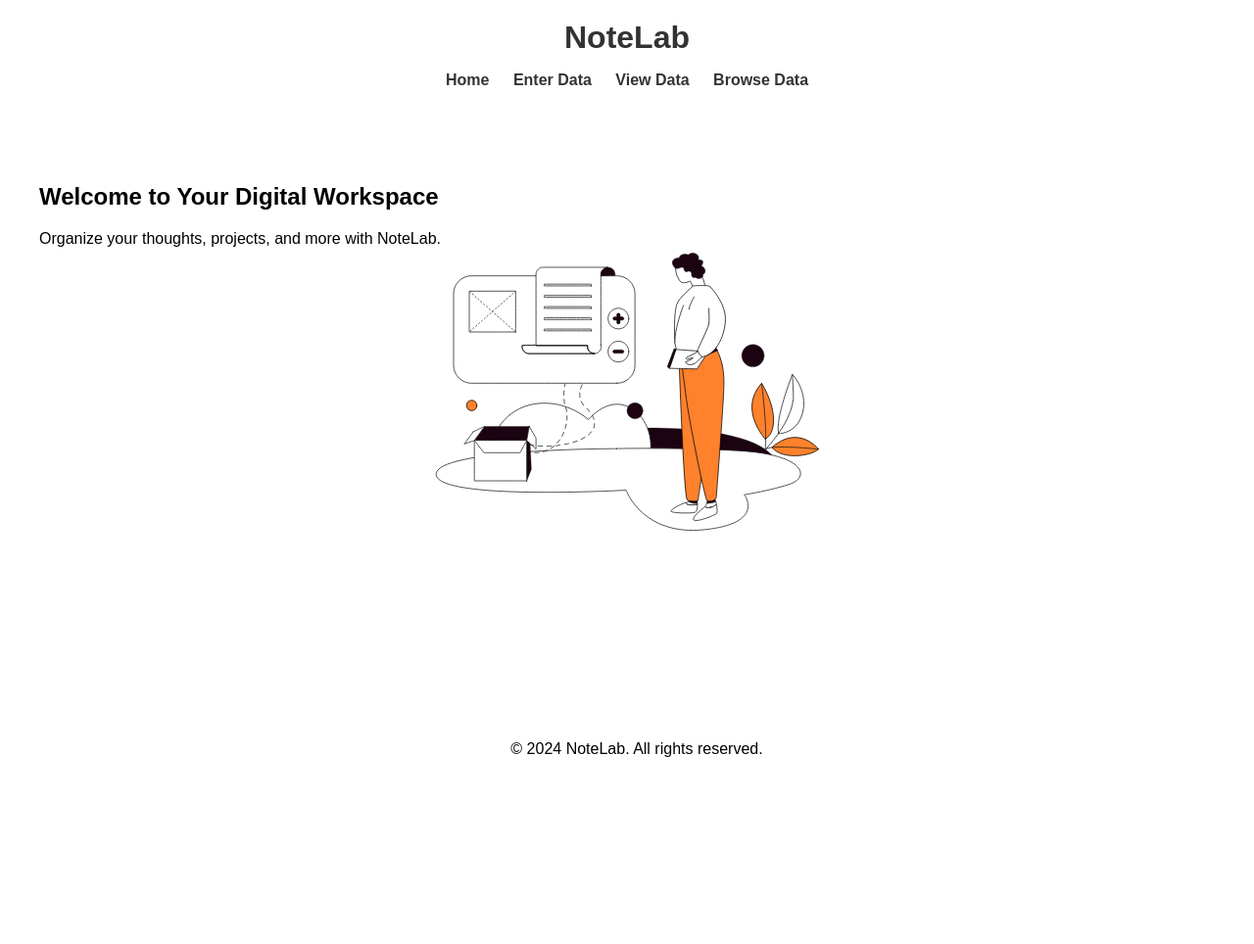
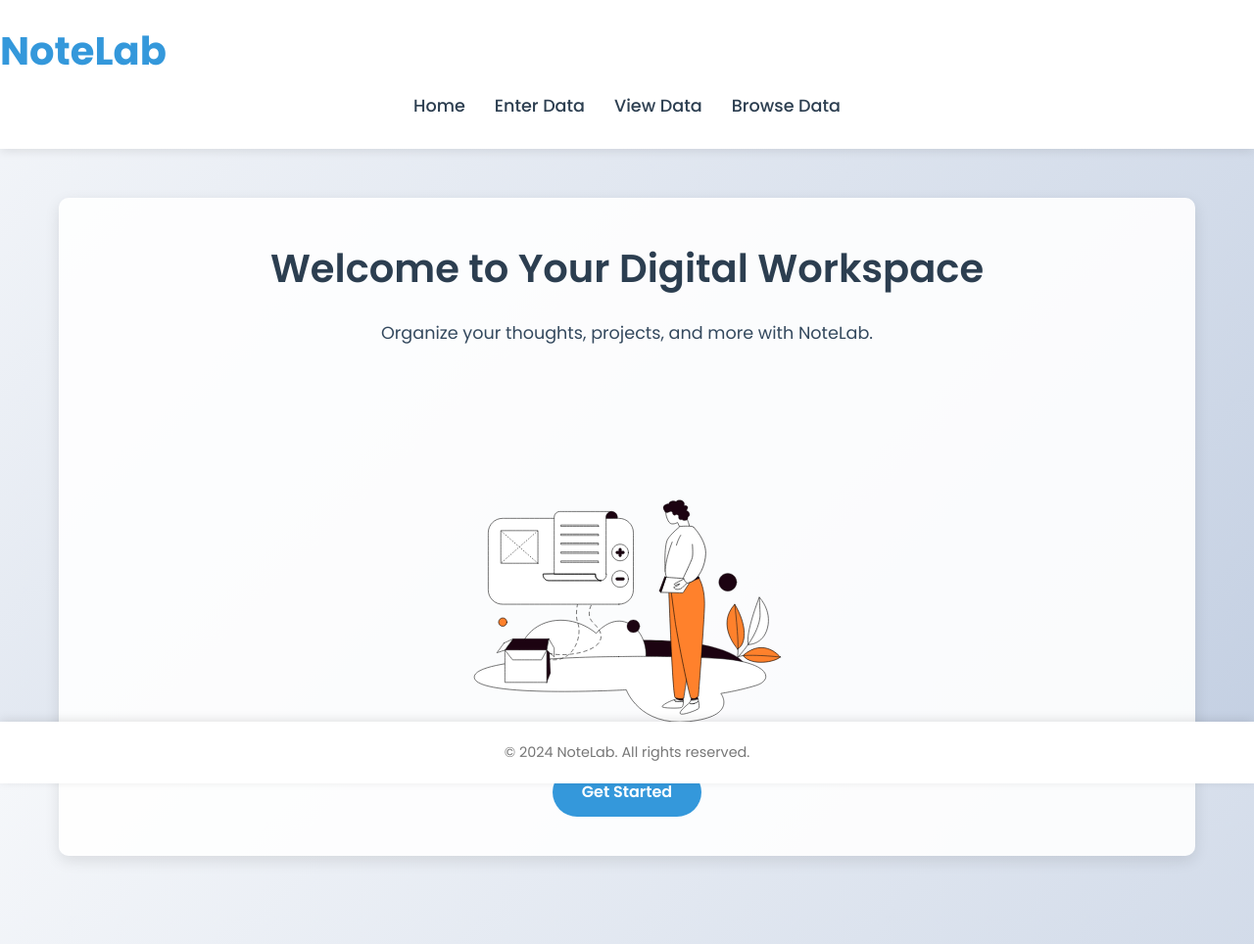
Before and after one commit to epeltz33/NoteLab, a plain HTML site: page client/notelab.html in a window 1280 px wide. Shown: the whole page at 98% size. Before the commit the page ends 800 px from the top, so only its background shows below. Drawn offline with nearby package versions, Linux system fonts and the light colour scheme.

Commit message:
Assignment2.2

```diff
--- a/client/css/styles.css
+++ b/client/css/styles.css
@@ -1,60 +1,254 @@
 body {
-    font-family: Arial, sans-serif;
+    font-family: 'Poppins', sans-serif;
     margin: 0;
     padding: 0;
+    background: linear-gradient(135deg, #f5f7fa 0%, #c3cfe2 100%);
     background-size: cover;
     background-attachment: fixed;
+    color: #333;
+    line-height: 1.6;
+}
+/* Global Styles */
+* {
+    box-sizing: border-box;
+    margin: 0;
+    padding: 0;
+}
+
+/* Typography */
+h2 {
+    font-size: 2.2rem;
+    font-weight: 600;
+    color: #2c3e50;
+    margin-bottom: 20px;
+}
+
+p {
+    font-size: 1rem;
+    color: #34495e;
+    margin-bottom: 15px;
+}
+
+/* Layout */
+main {
+    padding: 60px 0;
+}
+
+section {
+    background-color: rgba(255, 255, 255, 0.9);
+    border-radius: 10px;
+    box-shadow: 0 5px 15px rgba(0, 0, 0, 0.1);
+    padding: 40px;
+    margin-bottom: 40px;
+    transition: transform 0.3s ease, box-shadow 0.3s ease;
+}
+
+section:hover {
+    transform: translateY(-5px);
+    box-shadow: 0 8px 20px rgba(0, 0, 0, 0.15);
+}
+
+/* Buttons */
+.cta-button {
+    display: inline-block;
+    background-color: #3498db;
+    color: #ffffff;
+    padding: 12px 24px;
+    border-radius: 30px;
+    text-decoration: none;
+    font-weight: 500;
+    transition: background-color 0.3s ease, transform 0.2s ease;
+}
+
+.cta-button:hover {
+    background-color: #2980b9;
+    transform: scale(1.05);
+}
+
+/* Animations */
+@keyframes fadeIn {
+    from { opacity: 0; }
+    to { opacity: 2; }
+}
+
+#home {
+    animation: fadeIn 1s ease-out;
+}
+
+/* Responsive Design */
+@media (max-width: 768px) {
+    h1 {
+        font-size: 2rem;
+    }
+
+    h2 {
+        font-size: 1.8rem;
+    }
+
+    nav ul {
+        flex-direction: column;
+    }
+
+    nav ul li {
+        margin: 10px 0;
+    }
+}
+
+/* Custom Scrollbar */
+::-webkit-scrollbar {
+    width: 10px;
+}
+
+::-webkit-scrollbar-track {
+    background: #f1f1f1;
+}
+
+::-webkit-scrollbar-thumb {
+    background: #3498db;
+    border-radius: 5px;
+}
+
+::-webkit-scrollbar-thumb:hover {
+    background: #2980b9;
+}
+
+.container {
+    max-width: 1200px;
+    margin: 0 auto;
+    padding: 0 20px;
 }
 
 header {
-    background-color: rgba(255, 255, 255, 0.8);
-    padding: 20px;
-    text-align: center;
+    background-color: #ffffff;
+    box-shadow: 0 2px 10px rgba(0, 0, 0, 0.1);
+    padding: 20px 0;
+}
+
+header .container {
+    display: flex;
+    justify-content: space-between;
+    align-items: center;
 }
 
 h1 {
     margin: 0;
-    color: #333;
+    color: #3498db;
+    font-size: 2.5rem;
+    font-weight: 700;
+}
+
+h1 i {
+    margin-right: 10px;
 }
 
 nav ul {
     list-style-type: none;
     padding: 0;
+    display: flex;
 }
 
 nav ul li {
-    display: inline;
-    margin: 0 10px;
+    margin-left: 30px;
 }
 
 nav ul li a {
     text-decoration: none;
     color: #333;
-    font-weight: bold;
+    font-weight: 500;
+    transition: color 0.3s ease;
+}
+
+nav ul li a:hover {
+    color: #3498db;
+}
+
+nav ul li a i {
+    margin-right: 5px;
 }
 
 main {
-    padding: 20px;
-    background-color: rgba(255, 255, 255, 0.8);
-    margin: 20px;
-    border-radius: 5px;
+    padding: 50px 0;
+}
 
+#home {
+    text-align: center;
+    position: relative;
+}
+
+h2 {
+    font-size: 2.5rem;
+    margin-bottom: 20px;
+    color: #2c3e50;
+}
+
+p {
+    font-size: 1.1rem;
+    margin-bottom: 30px;
 }
 
 #lottie-container {
-  position: absolute;
-  top: 100px; /* Adjust this value to move it up or down */
-  left: 50%;
-  transform: translateX(-50%);
-  width: 500px;
-  height: 500px;
+    width: 400px;
+    height: 400px;
+    margin: 0 auto;
+}
+
+.cta-button {
+    display: inline-block;
+    background-color: #3498db;
+    color: #ffffff;
+    padding: 12px 30px;
+    border-radius: 30px;
+    text-decoration: none;
+    font-weight: 600;
+    transition: background-color 0.3s ease;
+}
+
+.cta-button:hover {
+    background-color: #2980b9;
 }
 
 footer {
     text-align: center;
-    padding: 10px;
-    background-color: rgba(255, 255, 255, 0.8);
+    padding: 20px 0;
+    background-color: #ffffff;
+    box-shadow: 0 -2px 10px rgba(0, 0, 0, 0.1);
     position: fixed;
     bottom: 0;
     width: 100%;
 }
+
+footer p {
+    margin: 0;
+    font-size: 0.9rem;
+    color: #777;
+}
+
+nav {
+    display: flex;
+    justify-content: center;
+    align-items: center;
+    padding: 10px 0;
+}
+
+nav ul {
+    display: flex;
+    list-style-type: none;
+    margin: 0;
+    padding: 0;
+}
+
+nav ul li {
+    margin: 0 15px;
+}
+
+nav ul li a {
+    text-decoration: none;
+    color: #2c3e50;
+    font-weight: 500;
+    font-size: 1.1rem;
+    transition: color 0.3s ease;
+}
+
+nav ul li a:hover {
+    color: #3498db;
+}
--- /dev/null
+++ b/client/css/view-data.css
@@ -0,0 +1,56 @@
+body {
+    font-family: 'Poppins', Arial, sans-serif;
+    line-height: 1.6;
+    margin: 0;
+    padding: 20px;
+    background-color: #f4f4f4;
+}
+
+h1 {
+    color: #333;
+    text-align: center;
+    margin-bottom: 20px;
+}
+
+nav {
+    margin-bottom: 20px;
+    text-align: center;
+}
+
+nav a {
+    margin-right: 15px;
+    text-decoration: none;
+    color: #007bff;
+    font-weight: 500;
+}
+
+nav a:hover {
+    color: #0056b3;
+}
+
+table {
+    width: 100%;
+    border-collapse: collapse;
+    background-color: #fff;
+    box-shadow: 0 0 20px rgba(0, 0, 0, 0.1);
+}
+
+th, td {
+    border: 1px solid #ddd;
+    padding: 12px;
+    text-align: left;
+}
+
+th {
+    background-color: #007bff;
+    color: #fff;
+    font-weight: 600;
+}
+
+tr:nth-child(even) {
+    background-color: #f8f8f8;
+}
+
+tr:hover {
+    background-color: #e8e8e8;
+}
--- /dev/null
+++ b/client/css/write-data.css
@@ -0,0 +1,82 @@
+/* Write Data Page Styles */
+
+ body {
+            font-family: 'Poppins', sans-serif;
+            background: #f5f7fa;
+            color: #333;
+            line-height: 1.6;
+        }
+
+        .container {
+            max-width: 600px;
+            margin: 40px auto;
+            padding: 30px;
+            background-color: #ffffff;
+            border-radius: 8px;
+            box-shadow: 0 2px 10px rgba(0, 0, 0, 0.1);
+        }
+
+        h2 {
+            font-size: 1.8rem;
+            color: #2c3e50;
+            margin-bottom: 20px;
+            text-align: center;
+        }
+
+        .form-group {
+            margin-bottom: 20px;
+        }
+
+        label {
+            display: block;
+            font-size: 0.9rem;
+            margin-bottom: 5px;
+            color: #34495e;
+        }
+
+        input[type="text"],
+        textarea {
+            width: 100%;
+            padding: 10px;
+            border: 1px solid #ddd;
+            border-radius: 4px;
+            font-size: 1rem;
+        }
+
+        textarea {
+            resize: vertical;
+        }
+
+        .button-group {
+            display: flex;
+            justify-content: space-between;
+            margin-top: 20px;
+        }
+
+        .cta-button,
+        .secondary-button {
+            padding: 10px 20px;
+            border: none;
+            border-radius: 4px;
+            font-size: 1rem;
+            cursor: pointer;
+            transition: background-color 0.3s ease;
+        }
+
+        .cta-button {
+            background-color: #3498db;
+            color: #ffffff;
+        }
+
+        .cta-button:hover {
+            background-color: #2980b9;
+        }
+
+        .secondary-button {
+            background-color: #ecf0f1;
+            color: #34495e;
+        }
+
+        .secondary-button:hover {
+            background-color: #bdc3c7;
+        }
--- a/client/notelab.html
+++ b/client/notelab.html
@@ -7,27 +7,31 @@
     <link rel="stylesheet" href="css/styles.css">
     <link rel="preconnect" href="https://fonts.googleapis.com">
     <link rel="preconnect" href="https://fonts.gstatic.com" crossorigin>
-    <link href="https://fonts.googleapis.com/css2?family=Roboto:ital,wght@0,100;0,300;0,400;0,500;0,700;0,900;1,100;1,300;1,400;1,500;1,700;1,900&display=swap" rel="stylesheet">
+    <link href="https://fonts.googleapis.com/css2?family=Poppins:wght@300;400;500;600;700&display=swap" rel="stylesheet">
     <script src="https://cdnjs.cloudflare.com/ajax/libs/lottie-web/5.7.14/lottie.min.js"></script>
+    <script src="https://kit.fontawesome.com/your-fontawesome-kit.js" crossorigin="anonymous"></script>
 </head>
 <body>
     <header>
         <h1>NoteLab</h1>
         <nav>
             <ul>
-                <li><a href="#home">Home</a></li>
-                <li><a href="#enter-data">Enter Data</a></li>
-                <li><a href="#view-data">View Data</a></li>
-                <li><a href="#browse-data">Browse Data</a></li>
+                <li><a href="notelab.html#home">Home</a></li>
+                <li><a href="write-data.html">Enter Data</a></li>
+                <li><a href="view-data.html">View Data</a></li>
+                <li><a href="notelab.html#browse-data">Browse Data</a></li>
             </ul>
         </nav>
     </header>
     <main>
-        <section id="home">
-            <h2>Welcome to Your Digital Workspace</h2>
-            <p>Organize your thoughts, projects, and more with NoteLab.</p>
-            <div id="lottie-container"></div>
-        </section>
+        <div class="container">
+            <section id="home">
+                <h2>Welcome to Your Digital Workspace</h2>
+                <p>Organize your thoughts, projects, and more with NoteLab.</p>
+                <div id="lottie-container"></div>
+                <a href="#enter-data" class="cta-button">Get Started</a>
+            </section>
+        </div>
     </main>
     <footer>
         <p>&copy; 2024 NoteLab. All rights reserved.</p>
```
Also changed, not shown: client/js/view-data.js (added, +58 -0 lines), client/js/write-data.js (added, +8 -0 lines), client/view-data.html (added, +40 -0 lines), client/write-data.html (added, +62 -0 lines).
